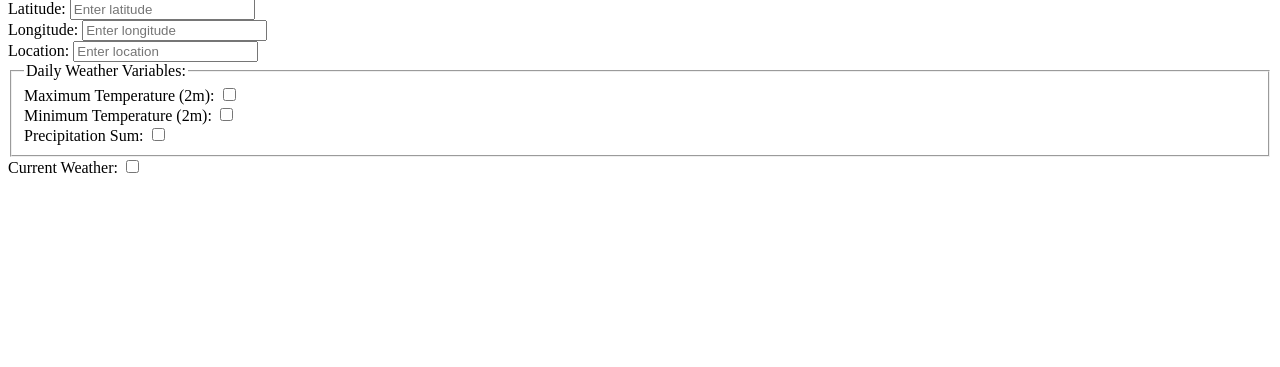
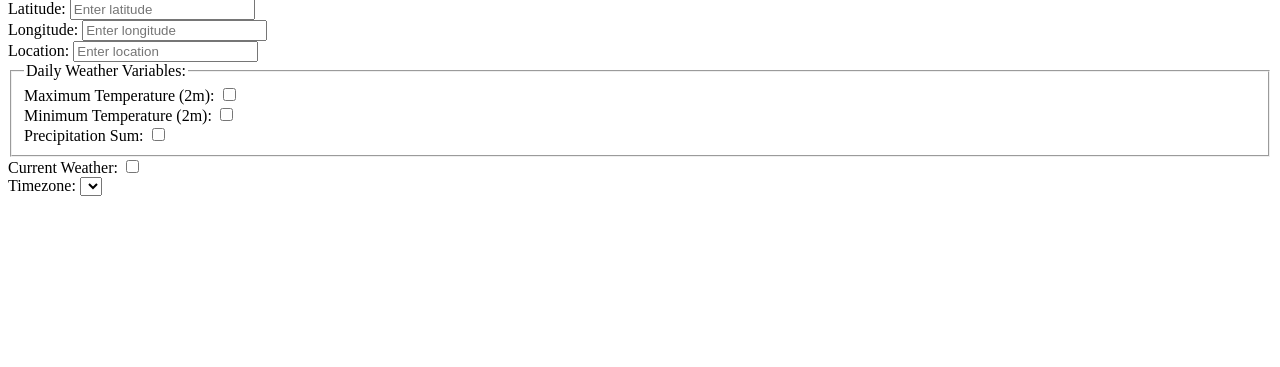
Before and after one commit to ajaypodicheti/weather, a Python web app: template templates/index.html in a window 1280 px wide. Shown: the part 81-448 px from the top of the page. Run offline with Jinja, Linux system fonts and the light colour scheme; the template is opened without the code that fills it, so the values that code supplies are empty.

Commit message:
selecting timezone

```diff
--- a/templates/index.html
+++ b/templates/index.html
@@ -38,6 +38,10 @@
             <label for="current_weather">Current Weather:</label>
             <input type="checkbox" id="current_weather" name="current_weather"><br>  <!-- Checkbox for current weather -->
 
+
+            <label for="time_zone">Timezone:</label>
+            <select id="time_zone" name="time_zone">
+
         </form>
     </div>
 
```
